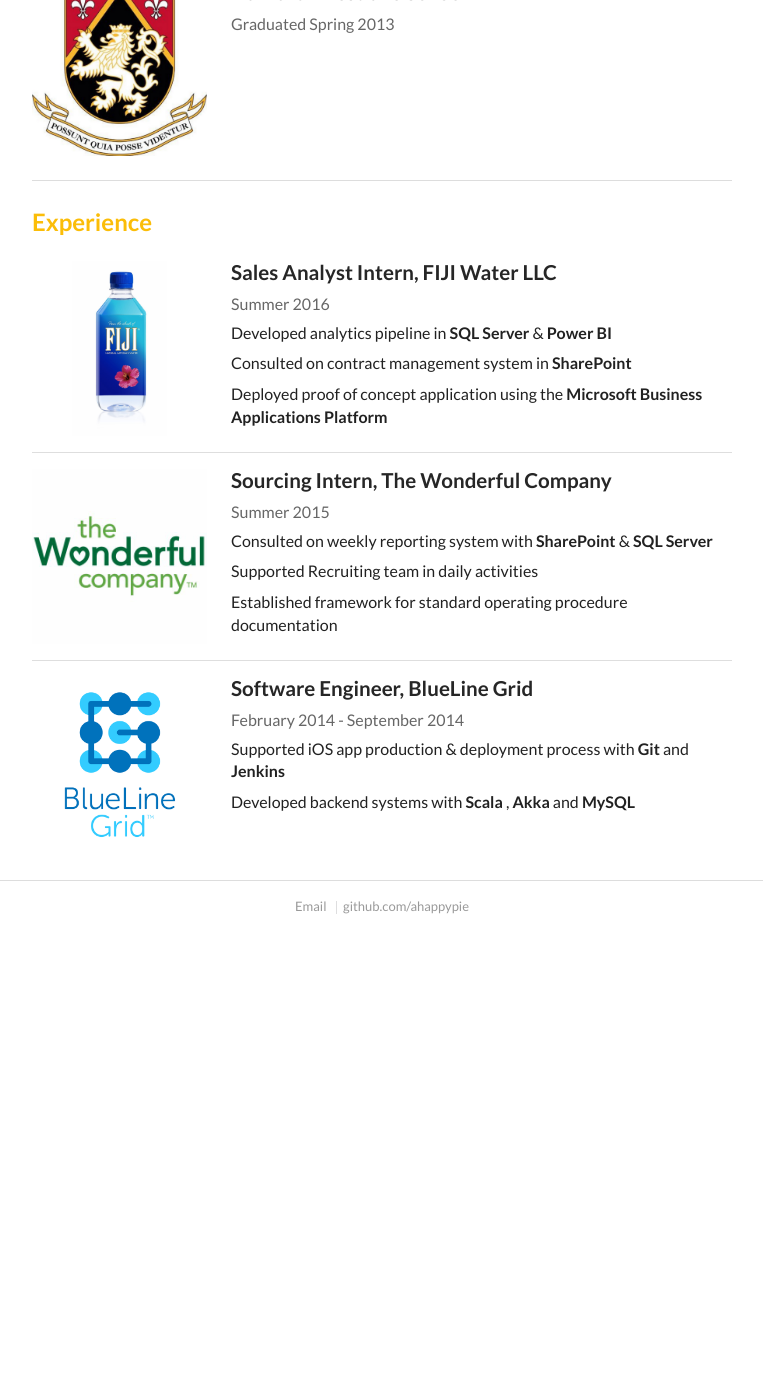
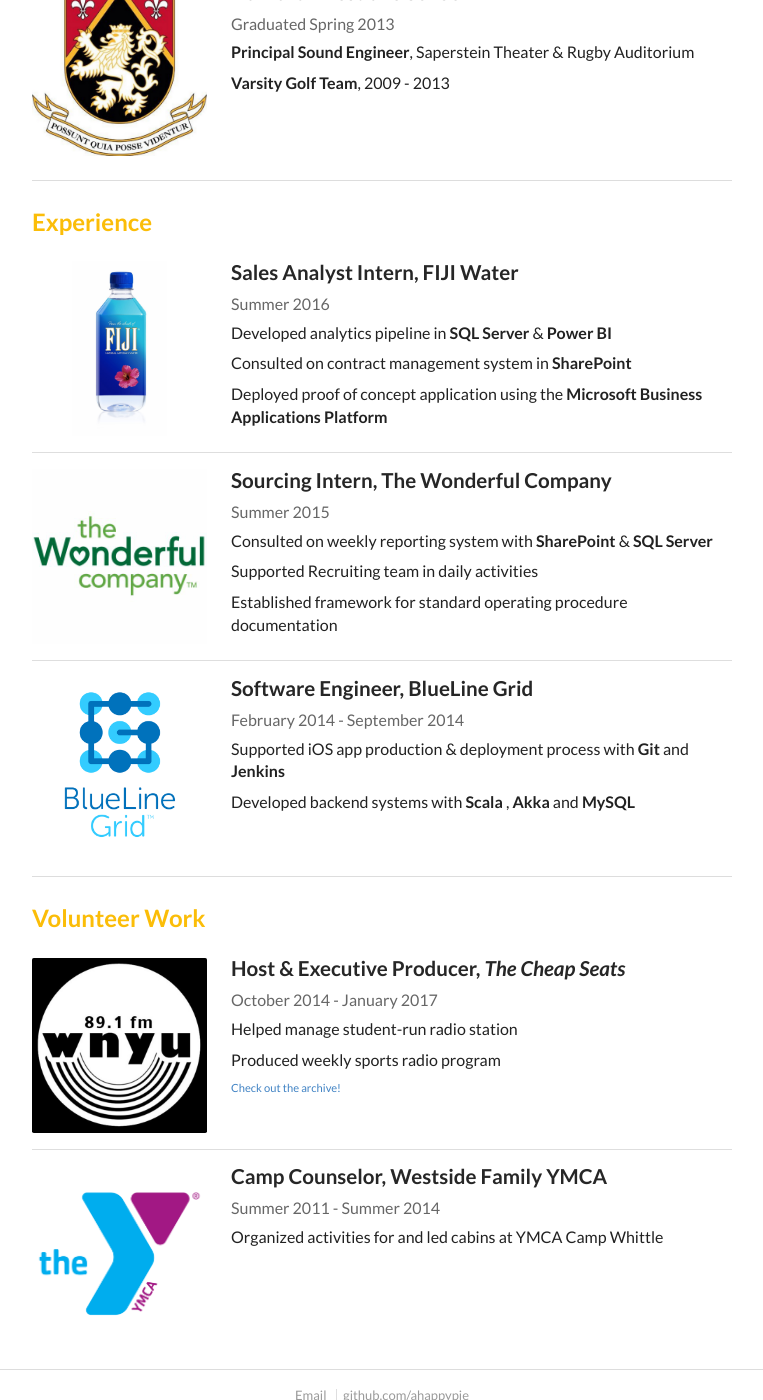
Before and after one commit to ahappypie/ahappypie.github.io, a Jekyll site: the page built from cv/index.html, in a window 1280 px wide and 1400 px high, scrolled down 596 px. Shown: the whole window, without its empty margins (258-1021 px from the left). Built offline with Jekyll 4.4.1, drawn with Linux system fonts in a browser that asks for light colours; nearby versions of some CDN libraries; before the commit the page ends 1526 px from its top, so only the background shows below that.

Commit message:
Parent edit

```diff
--- a/_includes/education.html
+++ b/_includes/education.html
@@ -19,6 +19,10 @@
     <div class="content">
       <div class="header">Harvard-Westlake School</div>
       <div class="meta">Graduated Spring 2013</div>
+      <div class="description">
+        <p><strong>Principal Sound Engineer</strong>, Saperstein Theater & Rugby Auditorium</p>
+        <p><strong>Varsity Golf Team</strong>, 2009 - 2013</p>
+      </div>
     </div>
   </div>
 </div>
--- a/_includes/experience.html
+++ b/_includes/experience.html
@@ -4,7 +4,7 @@
       <img src="/images/companies/fiji.jpg" />
     </div>
     <div class="content">
-      <div class="header">Sales Analyst Intern, FIJI Water LLC</div>
+      <div class="header">Sales Analyst Intern, FIJI Water</div>
       <div class="meta">Summer 2016</div>
       <div class="description">
         <p>
--- /dev/null
+++ b/_includes/volunteer.html
@@ -0,0 +1,30 @@
+<div class="ui divided items">
+  <div class="item">
+    <div class="image">
+      <img src="/images/companies/wnyu.png" />
+    </div>
+    <div class="content">
+      <div class="header">Host & Executive Producer, <em>The Cheap Seats</em></div>
+      <div class="meta">October 2014 - January 2017</div>
+      <div class="description">
+        <p>Helped manage student-run radio station</p>
+        <p>Produced weekly sports radio program</p>
+        <p style="font-size: .8rem;">
+          <a href="http://wnyu.org/archives?c=-cheap-seats">Check out the archive!</a>
+        </p>
+      </div>
+    </div>
+  </div>
+  <div class="item">
+    <div class="image">
+      <img src="/images/companies/ymca.png" />
+    </div>
+    <div class="content">
+      <div class="header">Camp Counselor, Westside Family YMCA</div>
+      <div class="meta">Summer 2011 - Summer 2014</div>
+      <div class="description">
+        <p>Organized activities for and led cabins at YMCA Camp Whittle</p>
+      </div>
+    </div>
+  </div>
+</div>
--- a/cv/index.html
+++ b/cv/index.html
@@ -28,4 +28,7 @@
   <div class="ui divider"></div>
   <h2 class="ui yellow header">Experience</h2>
   {% include experience.html %}
+  <div class="ui divider"></div>
+  <h2 class="ui yellow header">Volunteer Work</h2>
+  {% include volunteer.html %}
 </div>
```
Also changed, not shown: index.html (+4 -3 lines), images/companies/wnyu.png (added), images/companies/ymca.png (added), 2 other files.
